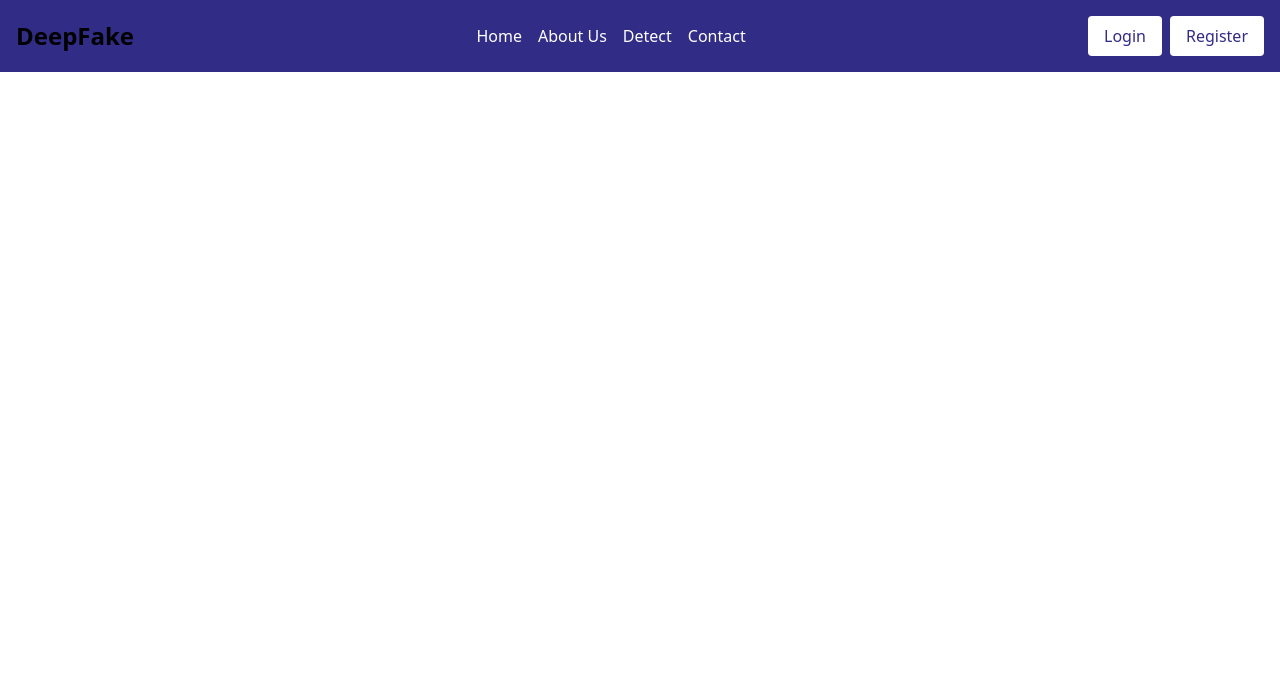
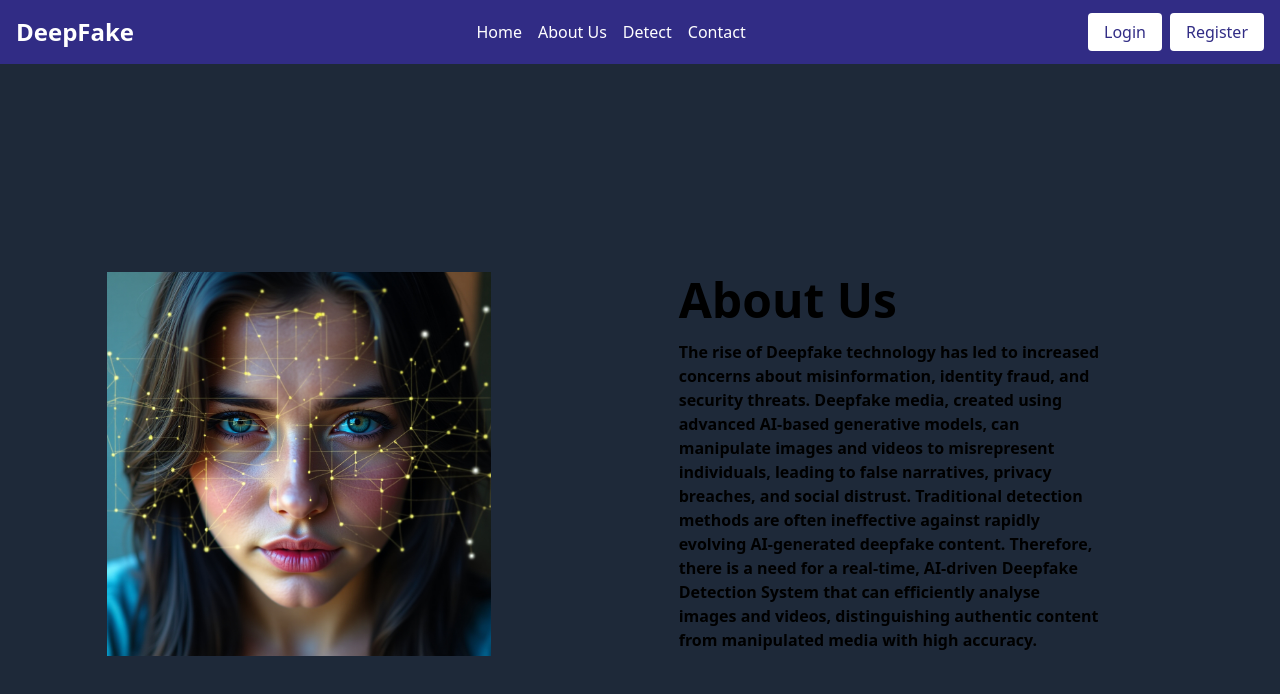
Before and after one commit to Kalash-B/DeepFake-Detection-System, a React (Vite) app in the folder frontend/: page /aboutus in a window 1280 px wide. Shown: the top 694 px of the page. Built offline with nearby package versions, Linux system fonts and the light colour scheme.

Commit message:
timepass

```diff
--- a/frontend/src/App.jsx
+++ b/frontend/src/App.jsx
@@ -6,6 +6,8 @@ import Dashboard from "./components/Dashboard";
 import Home from "./pages/Home";
 import Navbar from './components/Navbar'
 import HeroSection from "./components/HeroSection";
+import AboutUs from "./components/AboutUs";
+import Contact from "./components/ContactUs";
 
 const App = () => {
   return (
@@ -19,6 +21,8 @@ const App = () => {
           <Route path="/dashboard" element={<Dashboard />} />
           <Route path="/home" element={<Home />} />
           <Route path="/detect" element={<HeroSection />} />
+          <Route path="/aboutus" element={<AboutUs />} />
+          <Route path="/contact" element={<Contact />} />
         </Routes>
       </Router>
 
--- a/frontend/src/components/AboutUs.jsx
+++ b/frontend/src/components/AboutUs.jsx
@@ -3,11 +3,11 @@ import AboutUsImg from "../assets/aboutus.jpeg"
 
 const AboutUs = () => {
     return (
-        <div className="AboutSection w-full min-h-screen flex md:flex-row-reverse flex-col-reverse justify-center items-center relative gap-10 bg-mid-blue">
+        <div className="AboutSection w-full min-h-screen flex md:flex-row-reverse flex-col-reverse justify-center items-center relative gap-10 bg-mid-blue bg-gray-800">
             <div className="left w-full md:p-10 p-5">
-                <h1 className="text-xl md:text-xl font-bold">About Us</h1>
+                <h1 className="text-2xl md:text-5xl font-bold">About Us</h1>
 
-                <p className="mt-4 md:w-3/4 text-sm md:text-base text-textColor font-semibold">The rise of Deepfake technology has led to increased concerns about misinformation, identity fraud, and security threats. Deepfake media, created using advanced AI-based generative models, can manipulate images and videos to misrepresent individuals, leading to false narratives, privacy breaches, and social distrust. Traditional detection methods are often ineffective against rapidly evolving AI-generated deepfake content. Therefore, there is a need for a real-time, AI-driven Deepfake Detection System that can efficiently analyse images and videos, distinguishing authentic content from manipulated media with high accuracy.</p>
+                <p className="mt-4 md:w-3/4 text-sm md:text-base text-textColor font-semibold ">The rise of Deepfake technology has led to increased concerns about misinformation, identity fraud, and security threats. Deepfake media, created using advanced AI-based generative models, can manipulate images and videos to misrepresent individuals, leading to false narratives, privacy breaches, and social distrust. Traditional detection methods are often ineffective against rapidly evolving AI-generated deepfake content. Therefore, there is a need for a real-time, AI-driven Deepfake Detection System that can efficiently analyse images and videos, distinguishing authentic content from manipulated media with high accuracy.</p>
 
             </div>
             <div className="right w-full bg-blue relative flex justify-center">
--- a/frontend/src/components/ContactUs.jsx
+++ b/frontend/src/components/ContactUs.jsx
@@ -1,5 +1,5 @@
 import React from "react";
-import AboutUsImg from "../../assets/contact.jpg"
+import AboutUsImg from "../assets/contact.jpg"
 
 const ContactUs = () => {
   return (
--- a/frontend/src/components/Footer.jsx
+++ b/frontend/src/components/Footer.jsx
@@ -2,7 +2,7 @@ import React from "react";
 
 const Footer = () => {
   return (
-    <footer className="bg-gray-900 text-white py-8">
+    <footer className="bg-gray-800 text-white py-8">
       <div className="container mx-auto px-4 flex flex-col md:flex-row justify-between items-center">
         <div className="flex flex-col md:flex-row md:space-x-8 mb-4 md:mb-0">
           <div className="flex flex-col space-y-2">
--- a/frontend/src/components/HeroSection.jsx
+++ b/frontend/src/components/HeroSection.jsx
@@ -2,12 +2,12 @@ import React from "react";
 
 const HeroSection = () => {
   return (
-    <main className="flex flex-col items-center justify-center min-h-screen text-center px-4">
+    <main className="flex flex-col items-center justify-center min-h-screen text-center px-4 bg-gray-900">
       <h1 className="text-4xl md:text-5xl lg:text-6xl font-bold mt-8">Advanced DeepFake</h1>
       <h2 className="text-4xl md:text-5xl lg:text-6xl font-bold text-blue-500">
         Detection<span className="text-white">Platform</span>
       </h2>
-      <p className="mt-4 text-lg md:text-xl lg:text-2xl max-w-2xl">
+      <p className="mt-4 text-lg md:text-xl lg:text-2xl max-w-2xl ">
         Protect yourself against digital deception with our AI-powered deepfake detection system.
         Real-time analysis to identify manipulated media with industry-leading accuracy.
       </p>
--- a/frontend/src/components/Navbar.jsx
+++ b/frontend/src/components/Navbar.jsx
@@ -4,16 +4,16 @@ const Navbar = () => {
   return (
     <header className="bg-indigo-900 p-4">
       <div className="container mx-auto flex justify-between items-center">
-        <div className="text-2xl font-bold">DeepFake</div>
+        <div className="text-2xl font-bold text-white">DeepFake</div>
         <nav className="space-x-4">
           <a href="/home" className="text-white">Home</a>
-          <a href="/" className="text-white">About Us</a>
+          <a href="/aboutus" className="text-white">About Us</a>
           <a href="/detect" className="text-white">Detect</a>
           <a href="/contact" className="text-white">Contact</a>
         </nav>
         <div className="space-x-2">
-          <button className="bg-white text-indigo-900 px-4 py-2 rounded">Login</button>
-          <button className="bg-white text-indigo-900 px-4 py-2 rounded">Register</button>
+          <a className="bg-white text-indigo-900 px-4 py-2 rounded" href="/login">Login</a>
+          <a className="bg-white text-indigo-900 px-4 py-2 rounded" href="/register">Register</a>
         </div>
       </div>
     </header>
--- a/frontend/src/components/detect.jsx
+++ b/frontend/src/components/detect.jsx
@@ -2,11 +2,11 @@ import React from "react";
 
 const DeepFakeFinder = () => {
   return (
-    <div className="bg-gray-900 flex items-center justify-center min-h-screen">
-      <div className="text-center">
+    <div className="bg-gray-900 flex items-center justify-center min-h-screen w-full">
+      <div className="text-center w-1/2">
         <h1 className="text-white text-3xl font-playfair mb-8">Find DeepFake</h1>
         <div className="bg-white rounded-lg p-10 shadow-lg">
-          <button className="bg-black text-white py-2 px-6 rounded-full text-lg mb-4">
+          <button className="bg-black text-white py-2 px-6 rounded-full text-lg mb-4 w-1/2 h-1/2">
             Upload Image
           </button>
           <p className="text-gray-700">
--- a/frontend/src/pages/Home.jsx
+++ b/frontend/src/pages/Home.jsx
@@ -2,15 +2,16 @@ import React from "react";
 import HeroSection from "../components/HeroSection"
 import AboutUs from "../components/AboutUs"
 import DeepFakeFinder from "../components/detect"
-
+import Footer from "../components/Footer"
 
 const Home = () => {
   return (
-    <div className="bg-gray-900 text-white">
+    <div className="text-white">
 
       <HeroSection />
       <AboutUs />
       <DeepFakeFinder />
+      <Footer />
     </div>
   );
 };
```
